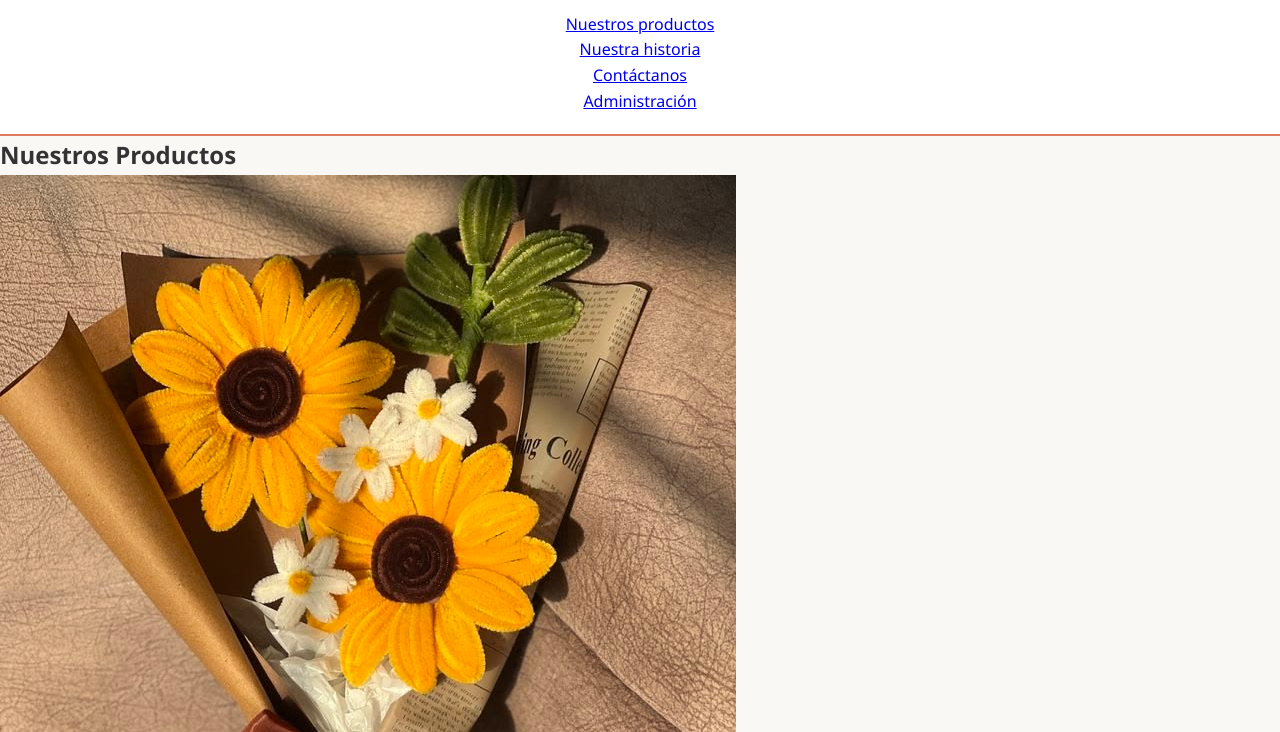
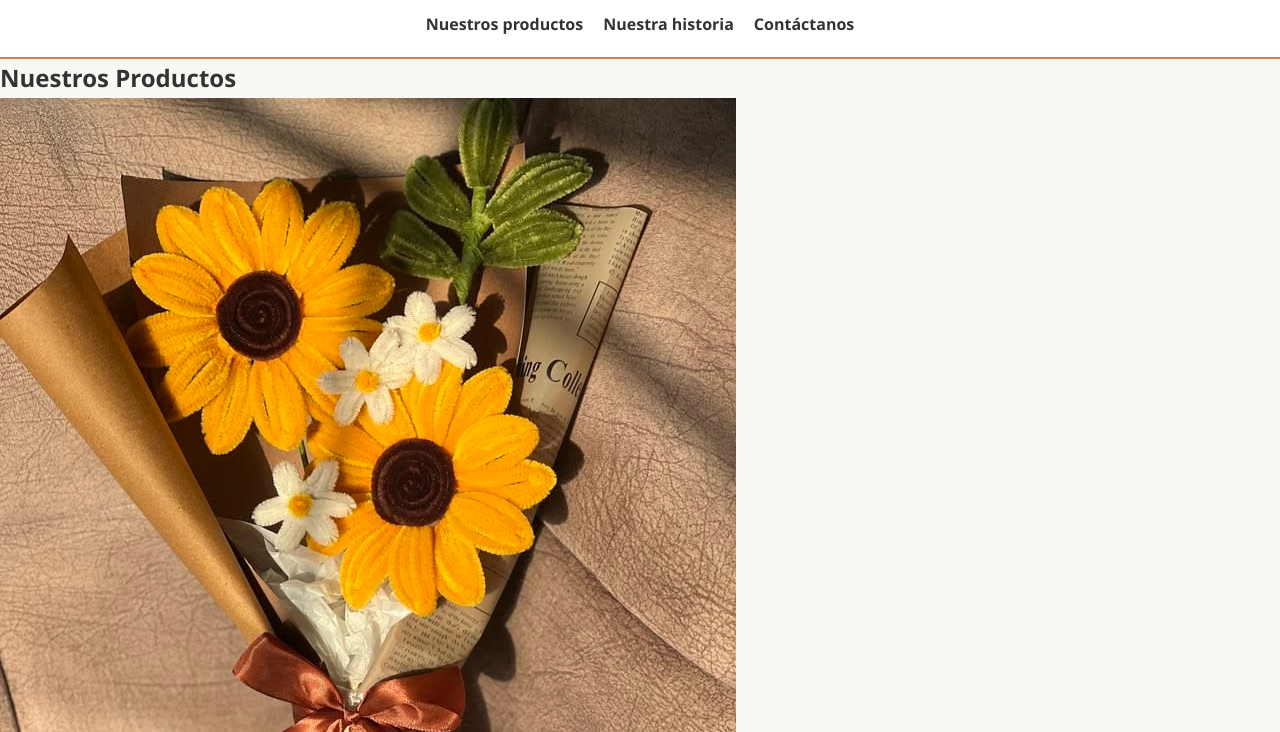
Before and after one commit to catalinadannatriana-cmd/Suspiros_handmade, a plain HTML site: page index.html in a window 1280 px wide. Shown: the part 68-800 px from the top of the page. Drawn offline with Linux system fonts and the light colour scheme.

Commit message:
Se corrigio la barra de navegación html y se colocaron los estilos en css de la barra de navegación

```diff
--- a/index.html
+++ b/index.html
@@ -11,12 +11,11 @@
         <!--Nombre inicial-->
         <h1>Bienvenidos a suspiros handmande</h1>
       <!--Listado de secciónes de la pagina-->
-       <nav>
-        <ul>
+       <nav class="la-navegacion">
+        <ul class="menu-lista">
             <li><a href="#productos">Nuestros productos</a></li>
             <li><a href="#sobre-nosotros">Nuestra historia</a></li>
             <li><a href="#contacto">Contáctanos</a></li>
-            <li><a href="#login">Administración</a></li>
         </ul>
         </nav>
     </header>
--- a/style.css
+++ b/style.css
@@ -24,3 +24,23 @@ header h1 {
     font-size: 28px;
     margin-bottom: 15px;
 }
+
+/*Estilos para la barra de navegación y alineación*/
+nav ul {
+    list-style: none;
+    display: flex;
+    justify-content: center;
+    gap: 20px;
+}
+
+nav a {
+    text-decoration: none;
+    color: #333333;
+    font-weight: bold;
+    font-size: 16px;
+    transition: color 0.3s ease;
+}
+
+nav a:hover {
+    color: #E07A5F;
+}
```
